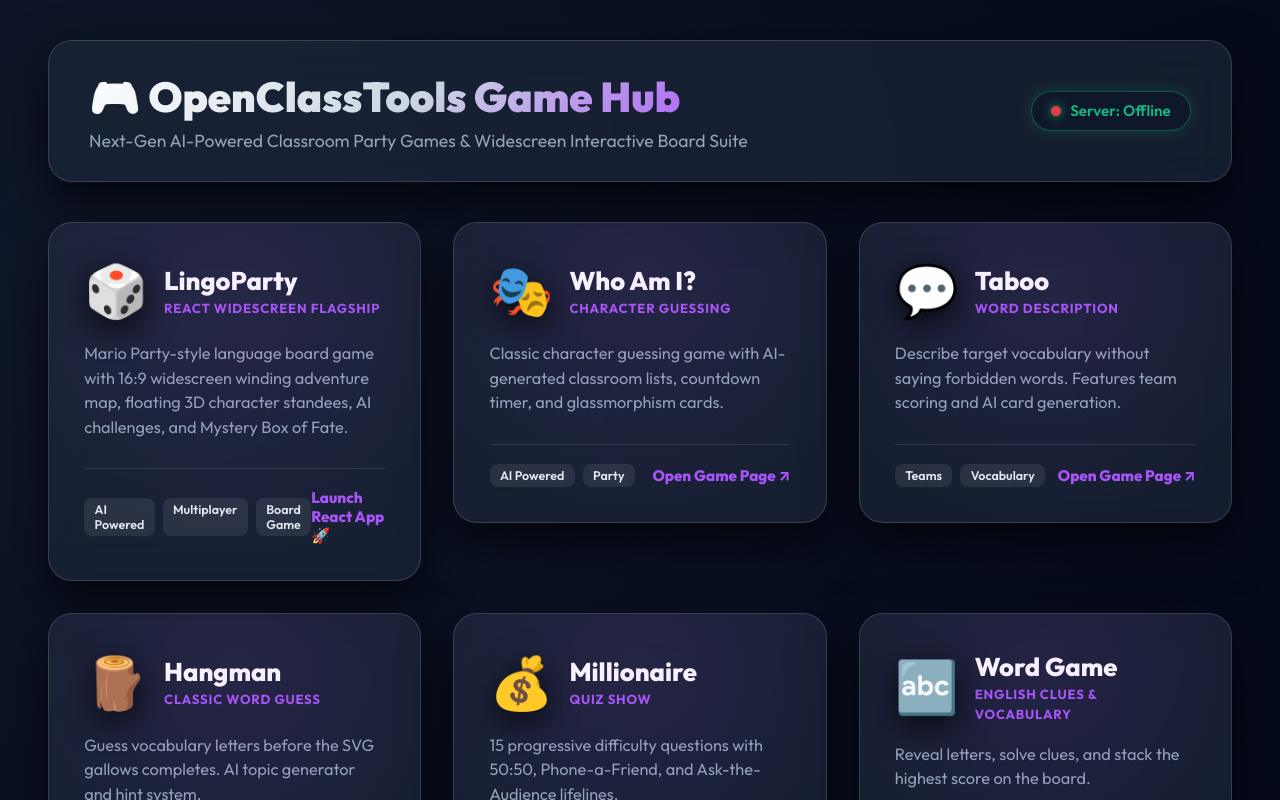
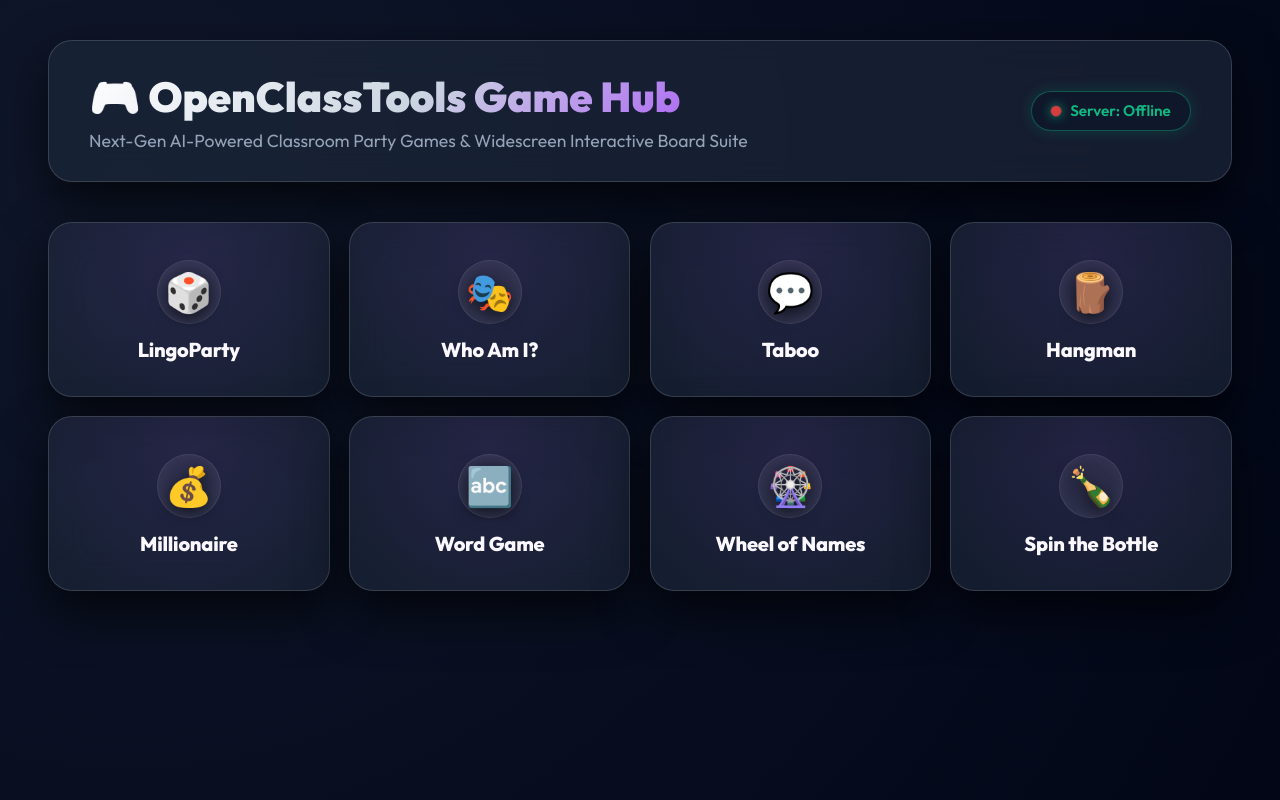
Before and after one commit to aerladis/openclasstools, a React (Vite) app in the folder frontend/: page / in a window 1280 px wide. Shown: the top 800 px of the page. Built offline with nearby package versions, Linux system fonts and the light colour scheme; no server answers.

Commit message:
fix: equalize hub game cards without tags or play buttons, and fix LingoParty default deck launch ReferenceError

```diff
--- a/frontend/src/components/Hub/GameHub.jsx
+++ b/frontend/src/components/Hub/GameHub.jsx
@@ -120,25 +120,10 @@ export default function GameHub() {
         {games.map(game => {
           const CardContent = (
             <div className={`glass-card ${styles.gameCard}`}>
-              <div>
-                <div className={styles.gameHeader}>
-                  <span className={styles.gameIcon}>{game.icon}</span>
-                  <div className={styles.gameTitle}>
-                    <h3>{game.title}</h3>
-                    <span>{game.subtitle}</span>
-                  </div>
-                </div>
-                <p className={styles.gameDesc}>{game.desc}</p>
+              <div className={styles.emojiWrapper}>
+                <span className={styles.gameIcon}>{game.icon}</span>
               </div>
-
-              <div className={styles.cardFooter}>
-                <div className={styles.tags}>
-                  {game.tags.map(t => <span key={t} className={styles.tag}>{t}</span>)}
-                </div>
-                <div className={styles.playBtn}>
-                  {game.isReact ? 'Launch React App 🚀' : 'Open Game Page ↗'}
-                </div>
-              </div>
+              <h3 className={styles.cardTitle}>{game.title}</h3>
             </div>
           );
 
--- a/frontend/src/components/Hub/GameHub.module.css
+++ b/frontend/src/components/Hub/GameHub.module.css
@@ -62,88 +62,82 @@
 
 .gamesGrid {
   display: grid;
-  grid-template-columns: repeat(auto-fill, minmax(360px, 1fr));
-  gap: 2rem;
+  grid-template-columns: repeat(4, 1fr);
+  gap: 1.2rem;
+}
+
+@media (max-width: 1200px) {
+  .gamesGrid {
+    grid-template-columns: repeat(3, 1fr);
+  }
+}
+
+@media (max-width: 800px) {
+  .gamesGrid {
+    grid-template-columns: repeat(2, 1fr);
+  }
+}
+
+@media (max-width: 500px) {
+  .gamesGrid {
+    grid-template-columns: 1fr;
+  }
 }
 
 .gameCard {
   display: flex;
   flex-direction: column;
-  justify-content: space-between;
-  padding: 2.2rem;
-  transition: all 0.3s cubic-bezier(0.34, 1.56, 0.64, 1);
+  align-items: center;
+  justify-content: center;
+  padding: 1.6rem 1rem 1.4rem;
+  height: 175px;
+  box-sizing: border-box;
+  gap: 0.8rem;
+  transition: all 0.28s cubic-bezier(0.34, 1.56, 0.64, 1);
   cursor: pointer;
   text-decoration: none;
   color: inherit;
+  position: relative;
+  overflow: hidden;
+  border-radius: 1.5rem;
 }
 
 .gameCard:hover {
-  transform: translateY(-8px) scale(1.02);
-  border-color: var(--color-primary);
-  box-shadow: 0 25px 60px rgba(168, 85, 247, 0.35);
+  transform: translateY(-6px) scale(1.02);
+  border-color: rgba(168, 85, 247, 0.5);
+  box-shadow: 0 18px 45px rgba(168, 85, 247, 0.3);
 }
 
-.gameHeader {
+.emojiWrapper {
+  width: 64px;
+  height: 64px;
+  border-radius: 50%;
+  background: rgba(255, 255, 255, 0.06);
+  border: 1px solid rgba(255, 255, 255, 0.1);
   display: flex;
   align-items: center;
-  gap: 1rem;
-  margin-bottom: 1.2rem;
+  justify-content: center;
+  box-shadow: inset 0 0 15px rgba(255, 255, 255, 0.05);
+  transition: all 0.28s ease;
+}
+
+.gameCard:hover .emojiWrapper {
+  transform: scale(1.1);
+  background: rgba(168, 85, 247, 0.2);
+  border-color: rgba(168, 85, 247, 0.5);
+  box-shadow: 0 0 25px rgba(168, 85, 247, 0.4);
 }
 
 .gameIcon {
-  font-size: 3.2rem;
-  filter: drop-shadow(0 8px 16px rgba(0, 0, 0, 0.8));
+  font-size: 2.4rem;
+  filter: drop-shadow(0 4px 8px rgba(0, 0, 0, 0.6));
 }
 
-.gameTitle h3 {
-  font-size: 1.6rem;
+.cardTitle {
+  font-size: 1.25rem;
   font-weight: 800;
   color: #fff;
+  margin: 0;
+  text-align: center;
+  letter-spacing: -0.2px;
 }
-
-.gameTitle span {
-  font-size: 0.82rem;
-  text-transform: uppercase;
-  letter-spacing: 0.8px;
-  color: var(--color-primary);
-  font-weight: 700;
-}
-
-.gameDesc {
-  color: var(--color-text-dim);
-  font-size: 1.02rem;
-  line-height: 1.5;
-  margin-bottom: 1.8rem;
-  flex: 1;
-}
-
-.cardFooter {
-  display: flex;
-  justify-content: space-between;
-  align-items: center;
-  border-top: 1px solid rgba(255, 255, 255, 0.1);
-  padding-top: 1.2rem;
-}
-
-.tags {
-  display: flex;
-  gap: 0.5rem;
-}
-
-.tag {
-  font-size: 0.78rem;
-  background: rgba(255, 255, 255, 0.08);
-  padding: 0.25rem 0.65rem;
-  border-radius: 8px;
-  color: #e2e8f0;
-  font-weight: 600;
-}
-
-.playBtn {
-  color: var(--color-primary);
-  font-weight: 800;
-  font-size: 0.95rem;
-  display: flex;
-  align-items: center;
-  gap: 0.3rem;
-}
--- a/frontend/src/games/LingoParty/LingoPartyGame.jsx
+++ b/frontend/src/games/LingoParty/LingoPartyGame.jsx
@@ -110,7 +110,7 @@ export default function LingoPartyGame() {
       .filter(idx => !['start', 'trophy', 'chance', 'shop'].includes(tiles[idx].type));
 
     const hazardTypes = ['blackhole', 'vortex', 'asteroid'];
-    let hazardCount = Math.min(Math.floor(count / 7), 5);
+    let hazardCount = Math.min(Math.floor(length / 7), 5);
     if (hazardCount < 1) hazardCount = 1;
 
     for (let n = 0; n < hazardCount && eligibleIdx.length > 0; n++) {
```
Also changed, not shown: 2 other files (tests, documents, lock files or other folders).
